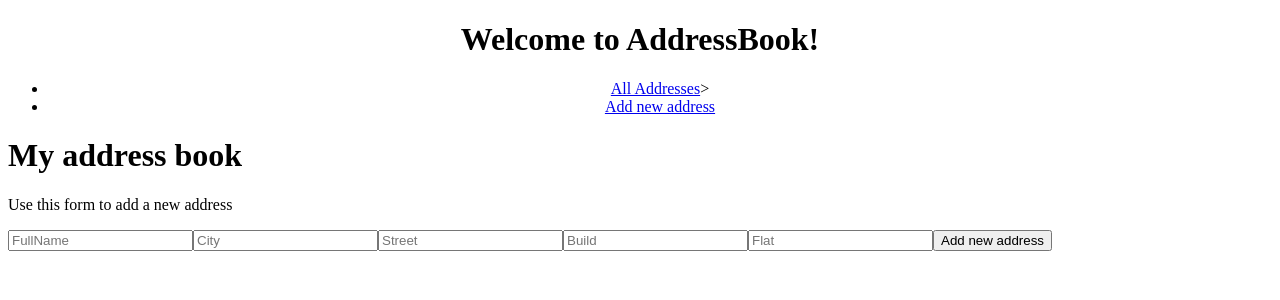
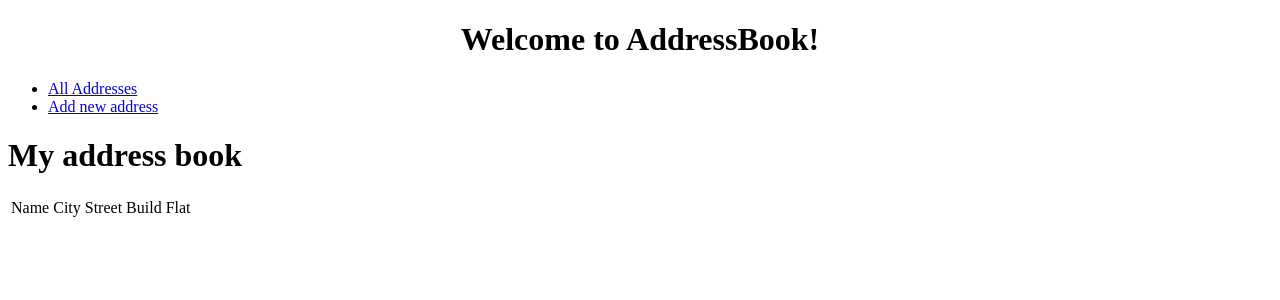
Before and after one commit to AllStars-Helen/Test-App, an Angular app: page / in a window 1280 px wide. Shown: the top 300 px of the page. Built offline with nearby package versions, Linux system fonts and the light colour scheme.

Commit message:
list component(tepmlate, functionality); redirect by submit; creating edit component

```diff
--- a/src/app/app-routing.module.ts
+++ b/src/app/app-routing.module.ts
@@ -1,10 +1,26 @@
 import { NgModule } from '@angular/core';
 import { Routes, RouterModule } from '@angular/router';
+import { ListComponent } from './list/list.component';
+import { CreateComponent } from './create/create.component';
 
-const routes: Routes = [];
+const routes: Routes = [
+  {
+    path: '',
+    component: ListComponent
+  },
+  {
+    path: 'list',
+    component: ListComponent
+  },
+  {
+    path: 'create',
+    component: CreateComponent
+  }
+];
 
 @NgModule({
   imports: [RouterModule.forRoot(routes)],
-  exports: [RouterModule]
+  exports: [RouterModule],
 })
-export class AppRoutingModule { }
+export class AppRoutingModule {
+}
--- a/src/app/app.component.html
+++ b/src/app/app.component.html
@@ -1,12 +1,11 @@
-<!--The content below is only a placeholder and can be replaced.-->
-<div style="text-align:center">
-  <h1>
+<div>
+  <h1 style="text-align:center">
     Welcome to {{ title }}!
   </h1>
   <ul>
-    <li><a routerLink="list">All Addresses</a>></li>
+    <li><a routerLink="list">All Addresses</a></li>
     <li><a routerLink="create">Add new address</a></li>
   </ul>
 </div>
-<app-list></app-list>
+
 <router-outlet></router-outlet>
--- a/src/app/app.module.ts
+++ b/src/app/app.module.ts
@@ -6,12 +6,14 @@ import { AppRoutingModule } from './app-routing.module';
 import { AppComponent } from './app.component';
 import { ListComponent } from './list/list.component';
 import { CreateComponent } from './create/create.component';
+import { EditComponent } from './edit/edit.component';
 
 @NgModule({
   declarations: [
     AppComponent,
     ListComponent,
-    CreateComponent
+    CreateComponent,
+    EditComponent
   ],
   imports: [
     BrowserModule,
--- a/src/app/create/create.component.html
+++ b/src/app/create/create.component.html
@@ -1,13 +1,15 @@
-<!--<div class="new-address-form">-->
-  <!--<p class="subscribe-text">Use this form to add a new address</p>-->
-  <!--<form>-->
-    <!--<input type="text" class="txt" placeholder="First name" name="firstname" [(ngModel)]="inputNameText" required>-->
-    <!--&lt;!&ndash;<input type="text" class="txt" placeholder="Last name" name="lastname">&ndash;&gt;-->
-    <!--&lt;!&ndash;<input type="text" class="txt" placeholder="City" name="city" required>&ndash;&gt;-->
-    <!--&lt;!&ndash;<input type="text" class="txt" placeholder="Street" name="street" required>&ndash;&gt;-->
-    <!--&lt;!&ndash;<input type="text" class="txt" placeholder="Build" name="build" required>&ndash;&gt;-->
-    <!--&lt;!&ndash;<input type="text" class="txt" placeholder="Flat" name="flat">&ndash;&gt;-->
+<h1>Add new Address</h1>
+<div class="container">
+    <div class="new-address-form">
+        <p class="subscribe-text">Use this form to add a new address</p>
+        <form>
+            <input type="text" class="txt" placeholder="FullName" name="fullname" [(ngModel)]="fullNameText" required>
+            <input type="text" class="txt" placeholder="City" name="city" [(ngModel)]="cityText" required>
+            <input type="text" class="txt" placeholder="Street" name="street" [(ngModel)]="streetText" required>
+            <input type="text" class="txt" placeholder="Build" name="build" [(ngModel)]="buildText" required>
+            <input type="text" class="txt" placeholder="Flat" name="flat" [(ngModel)]="flatText">
 
-    <!--<input type="submit" class="btn" value="Add new address" (click)="addNewAddress()">-->
-  <!--</form>-->
-<!--</div>-->
+            <input type="submit" class="btn" value="Add new address" (click)="addNewAddress()" routerLink="list">
+        </form>
+    </div>
+</div>
--- a/src/app/create/create.component.ts
+++ b/src/app/create/create.component.ts
@@ -1,4 +1,5 @@
 import { Component, OnInit } from '@angular/core';
+import { Router, RouterModule } from '@angular/router';
 
 @Component({
   selector: 'app-create',
@@ -6,20 +7,41 @@ import { Component, OnInit } from '@angular/core';
   styleUrls: ['./create.component.scss']
 })
 export class CreateComponent implements OnInit {
+  addressbook = [];
+  addressbookItem = {};
+  fullNameText: string;
+  cityText: string;
+  streetText: string;
+  buildText: string;
+  flatText: string;
 
-    inputNameText: string = 'Mary';
-    addressbookItem = [];
-    addressbook = [];
-
-  constructor() { }
+  constructor(private router: Router) {
+  }
 
   ngOnInit() {
+    // ToDo validator
   }
 
-    addNewAddress(){
-        this.addressbookItem.push(this.inputNameText);
-        this.inputNameText = '';
-        this.addressbook.push(this.addressbookItem);
-    }
+  addNewAddress() {
+    this.addressbookItem = {
+      'fullName': this.fullNameText,
+      'city': this.cityText,
+      'street': this.streetText,
+      'build': this.buildText,
+      'flat': this.flatText
+    };
 
+    this.addressbook.push(this.addressbookItem);
+    const newAddress = JSON.stringify(this.addressbookItem);
+    localStorage.setItem(this.fullNameText, newAddress);
+
+    // clear all fields
+    this.fullNameText = '';
+    this.cityText = '';
+    this.streetText = '';
+    this.buildText = '';
+    this.flatText = '';
+
+    this.router.navigate(['/list']);
+  }
 }
--- /dev/null
+++ b/src/app/edit/edit.component.html
@@ -0,0 +1,3 @@
+<p>
+  edit works!
+</p>
--- /dev/null
+++ b/src/app/edit/edit.component.ts
@@ -0,0 +1,15 @@
+import { Component, OnInit } from '@angular/core';
+
+@Component({
+  selector: 'app-edit',
+  templateUrl: './edit.component.html',
+  styleUrls: ['./edit.component.scss']
+})
+export class EditComponent implements OnInit {
+
+  constructor() { }
+
+  ngOnInit() {
+  }
+
+}
--- a/src/app/list/list.component.html
+++ b/src/app/list/list.component.html
@@ -1,20 +1,25 @@
 <h1>My address book</h1>
 <div class="container">
-    <div class="new-address-form">
-        <p class="subscribe-text">Use this form to add a new address</p>
-        <form>
-            <input type="text" class="txt" placeholder="FullName" name="fullname" [(ngModel)]="fullNameText" required>
-            <input type="text" class="txt" placeholder="City" name="city" [(ngModel)]="cityText" required>
-            <input type="text" class="txt" placeholder="Street" name="street" [(ngModel)]="streetText" required>
-            <input type="text" class="txt" placeholder="Build" name="build" [(ngModel)]="buildText" required>
-            <input type="text" class="txt" placeholder="Flat" name="flat" [(ngModel)]="flatText">
-
-            <input type="submit" class="btn" value="Add new address" (click)="addNewAddress()">
-        </form>
-    </div>
     <div class="list">
-        <!--<div *ngFor="let address of addressbookItem">-->
-            <!--{{ address}}-->
-        <!--</div>-->
+        <table>
+            <thead>
+                <tr>
+                    <td>Name</td>
+                    <td>City</td>
+                    <td>Street</td>
+                    <td>Build</td>
+                    <td>Flat</td>
+                </tr>
+            </thead>
+            <tbody>
+                <tr *ngFor="let address of addressbook">
+                    <td>{{ address.fullName }}</td>
+                    <td>{{ address.city }}</td>
+                    <td>{{ address.street }}</td>
+                    <td>{{ address.build }}</td>
+                    <td>{{ address.flat }}</td>
+                </tr>
+            </tbody>
+        </table>
     </div>
 </div>
--- a/src/app/list/list.component.ts
+++ b/src/app/list/list.component.ts
@@ -7,37 +7,17 @@ import { Component, OnInit } from '@angular/core';
 })
 export class ListComponent implements OnInit {
   addressbook = [];
-  addressbookItem = {};
-  fullNameText: string;
-  cityText: string;
-  streetText: string;
-  buildText: string;
-  flatText: string;
 
   constructor() {
   }
 
   ngOnInit() {
+    for (let i = 0, len = localStorage.length; i < len; i++) {
+      const key = localStorage.key(i);
+      const value = localStorage[key];
+      const item = JSON.parse(value);
+      this.addressbook[i] = item;
+    }
   }
 
-  addNewAddress() {
-    this.addressbookItem = {
-      'fullName' : this.fullNameText,
-      'city' : this.cityText,
-      'street' : this.streetText,
-      'build' : this.buildText,
-      'flat' : this.flatText
-    };
-
-    this.addressbook.push(this.addressbookItem);
-    const newAddress = JSON.stringify(this.addressbookItem);
-    localStorage.setItem(this.fullNameText, newAddress);
-
-    // clear all fields
-    this.fullNameText = '';
-    this.cityText = '';
-    this.streetText = '';
-    this.buildText = '';
-    this.flatText = '';
-  }
 }
```
Also changed, not shown: src/app/edit/edit.component.scss (added), 1 other file (tests, documents, lock files or other folders).
